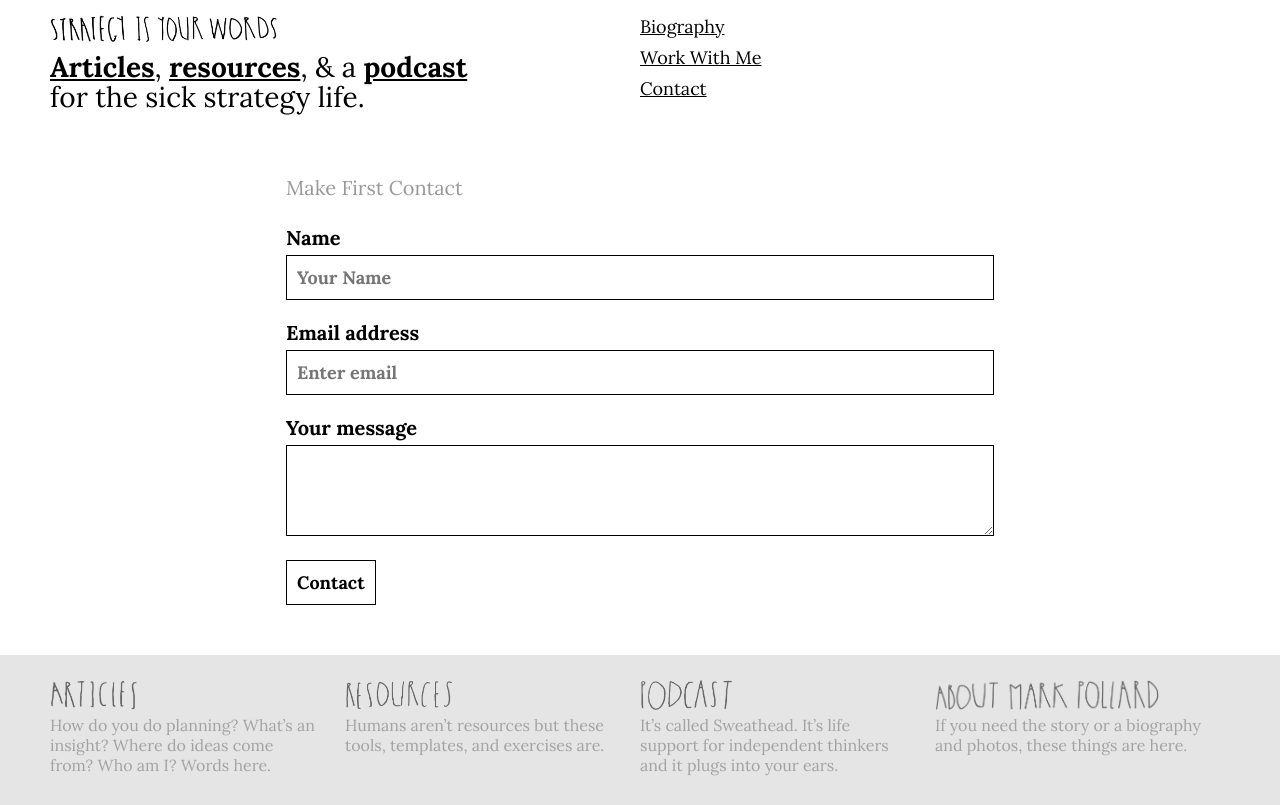
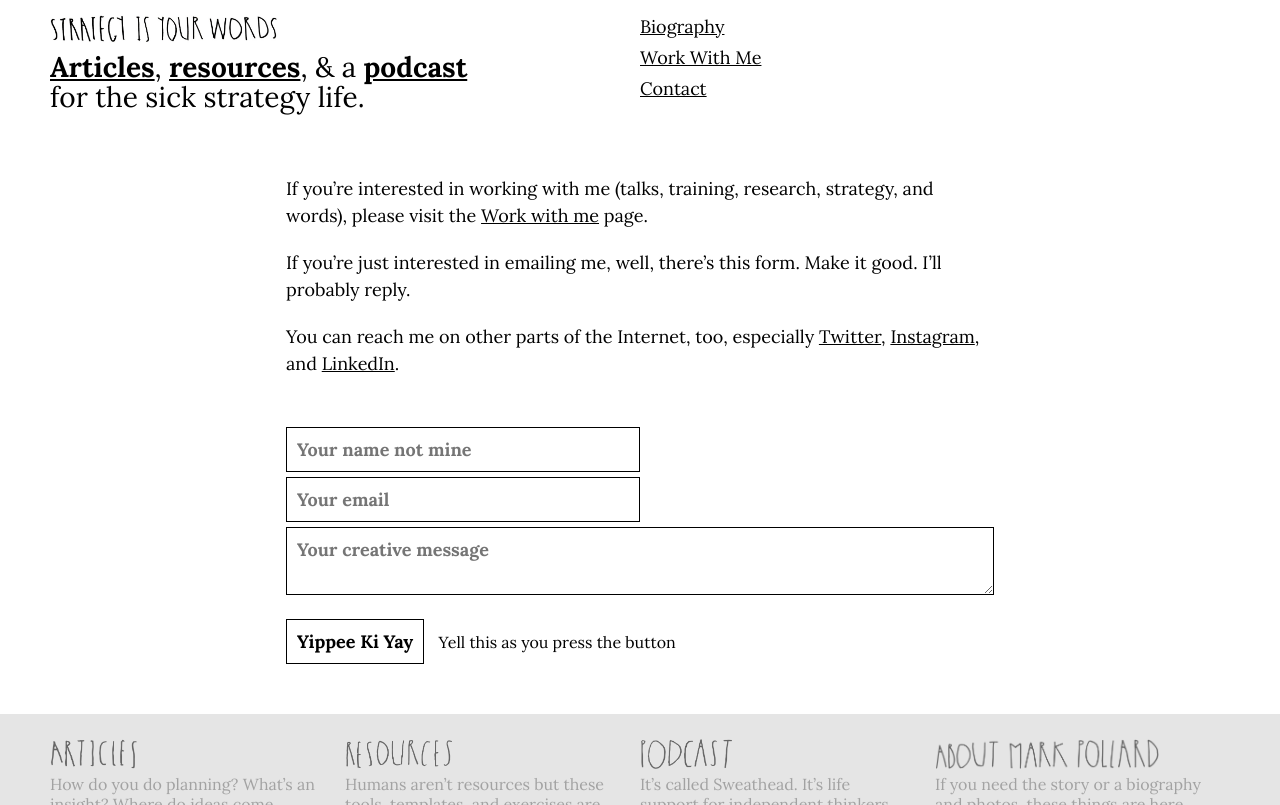
Before and after one commit to markhpollard/markhpollard.github.io, a Jekyll site: the page built from contact.md, in a window 1280 px wide and 1381 px high. Shown: the top 805 px of the window. Built offline with Jekyll 4.4.1, drawn with Linux system fonts in a browser that asks for light colours; nearby versions of some CDN libraries; some of the changed text lies outside the part shown; grey boxes are pictures that could not be loaded.

Commit message:
contact form

```diff
--- a/_includes/footer.html
+++ b/_includes/footer.html
@@ -44,9 +44,9 @@
 
 
 <div class="work-with-me"><a href="/work-with-me">
-    <img src="http://www.jarrettfuller.com/markpollard.net/images/markers.png">
+    <img src="{{ site.url }}/images/markers.png">
     <h2>Work with me</h2>
-            <p>If you’re interested in an adventure in clear thinking, I do talks, training, research, strategy, and words with companies at Mighty Jungle. Adventurers have included The Economist, Decoded, Mozilla, Havas, McCann, and TBWA/MAL. </p></a>
+            <p>If you’re interested in an adventure in clear thinking, I do talks, training, research, strategy, and words with companies at Mighty Jungle.</p></a>
 </div>
 </div>
 
@@ -64,7 +64,7 @@
 
             <a href="http://www.twitter.com/markpollard"><i class="fab fa-twitter-square"></i> Thinking aloud</a>
 
-            <a href=""><i class="fab fa-facebook-square"></i> Strategy gang</a>
+            <a href="http://www.sweathead.co"><i class="fab fa-facebook-square"></i> Strategy gang</a>
 
             <a href="https://itunes.apple.com/us/podcast/sweathead-with-mark-pollard/id1370723809"><i class="fab fa-itunes"></i> An earful</a>
 </p>
@@ -82,26 +82,7 @@ document.write(year)
     </div>
 
         <div class="right">
-<!--
-            <p>
-            <a href="">Inbox abuse</a> | <a href="http://instagram.com/markpollard">Secret stories</a> | <a href="https://www.linkedin.com/company-beta/2559165/">Career enhancement</a> | <a href="http://www.twitter.com/markpollard">Thinking aloud</a> | <a href="">Strategy gang</a> | <a href="https://itunes.apple.com/us/podcast/sweathead-with-mark-pollard/id1370723809">An earful</a>
-</p>
-                 <a href="https://www.linkedin.com/company-beta/2559165/"><i class="fab fa-linkedin"></i></a>
 
-                <a href="http://www.twitter.com/markpollard"><i class="fab fa-twitter-square"></i>
-                </a>
-
-                <a href="http://instagram.com/markpollard"><i class="fab fa-instagram"></i>
-                </a>
-
-                <a href="https://itunes.apple.com/us/podcast/sweathead-with-mark-pollard/id1370723809"><i class="fab fa-itunes"></i></a>
-
-                <a href="https://www.youtube.com/channel/UCfeZ325IgWnG6z3b0k4AVbA"><i class="fab fa-youtube-square"></i>
-                </a>
-
-                <a href="http://eepurl.com/dscjW5"><i class="fas fa-envelope-square"></i>
-                </a>
--->
 
             </div>
 
--- a/contact.md
+++ b/contact.md
@@ -2,27 +2,21 @@
 title: Make First Contact
 permalink: "/contact"
 layout: about
-h1: Make First Contact
+h1: First Contact
 ---
 
-<h1>Make First Contact</h1>
+If you’re interested in working with me (talks, training, research, strategy, and words), please visit the [Work with me](/work-with-me) page.
 
-<form class="contact-form" action="https://www.formingo.co/submit/jarrettfuller@gmail.com"
-      method="POST">
-  <fieldset class="form-group">
-    <label for="name">Name</label>
-    <input type="text" class="form-control" id="name" placeholder="Your Name">
-  </fieldset>
+If you’re just interested in emailing me, well, there’s this form. Make it good. I’ll probably reply.
 
-  <fieldset class="form-group">
-    <label for="_replyto">Email address</label>
-    <input type="email" name="__replyto" class="form-control" id="__replyto" placeholder="Enter email">
-  </fieldset>
+You can reach me on other parts of the Internet, too, especially [Twitter](http://www.twitter.com/markpollard), [Instagram](http://instagram.com/markpollard), and [LinkedIn](https://www.linkedin.com/company-beta/2559165/).
 
-  <fieldset class="form-group">
-    <label for="message">Your message</label>
-    <textarea class="form-control" id="message" name="message" rows="3"></textarea>
-  </fieldset>
-
-<input type="submit" value="Contact">
+<div class="email-form">
+<form method="POST" action="https://formspree.io/mark.pollard@mightyjungle.co">
+<input type="hidden" name="_next" value="{{ site.url }}/contact-made/" />
+<input type="name" name="name" placeholder="Your name not mine">
+<input type="email" name="email" placeholder="Your email">
+  <textarea name="message" placeholder="Your creative message"></textarea>
+  <button type="submit">Yippee Ki Yay</button> Yell this as you press the button
 </form>
+</div>
--- a/styles.css
+++ b/styles.css
@@ -73,11 +73,17 @@ h4 {
 h5 {
     font-size: 18px;
 }
+.page a {
+    text-decoration: underline;
+}
 /*------ STRUCTURE --------*/
 article {
     width: 60%;
     margin: auto;
     float: none;
+}
+article a {
+    text-decoration: underline;
 }
 article img {
     width: 100%;
@@ -115,19 +121,17 @@ sidebar ul {
     margin-right: auto;
 }
 /*----------- Contact --------------*/
-.form-group { border: 0px;}
-fieldset label {
-    font-size: 20px;
-    font-weight: 700;
-    margin-top: 15px;
+.email-form {
+    display: block;
+    padding: 0px;
 }
-fieldset input {
-    width: 100%;
-    margin-left: 0%;
+.email-form input {
+    display: block;
+    margin: 0px;
     margin-top: 5px;
-        margin-bottom: 20px;
+    width: 50%;
 }
-fieldset textarea {
+textarea {
     width: 100%;
     border: 1px solid black;
     padding: 10px;
@@ -137,8 +141,15 @@ fieldset textarea {
     font-size: 18px;
     font-weight: 700;
 }
-.contact-form input {
+button {
+        border: 1px solid black;
+    padding: 10px;
+    margin-top: 10px;
     margin-left: 0px;
+    margin-right: 10px;
+    background-color: white;
+    font-size: 18px;
+    font-weight: 700;
 }
 
 /*----------- HEADER --------------*/
```
Also changed, not shown: contact-made.md (+17 -4 lines).
